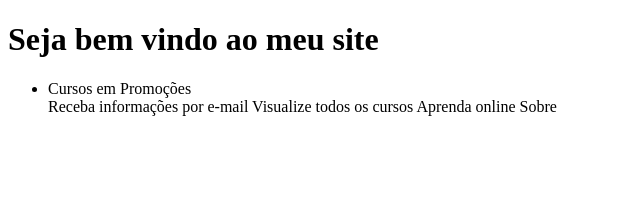
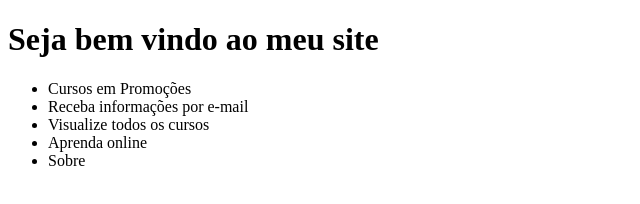
Before and after one commit to Gucabralll/Gucabralll.github.io, a plain HTML site: page index.html in a window 1280 px wide. Shown: the whole page, without its empty margins (0-640 px from the left). Drawn offline with Linux system fonts and the light colour scheme.

Commit message:
Update index.html

```diff
--- a/index.html
+++ b/index.html
@@ -2,16 +2,16 @@
 <html>
     <head>
         <title> Meu site legal </title>
-   <meta charset="utf-8">
+        <meta charset="utf-8">
     </head>
 <body>
     <h1>Seja bem vindo ao meu site</h1>
-<ul>
-    <li> Cursos em Promoções</li>
-</li>Receba informações por e-mail</li>
-</li>Visualize todos os cursos</li>
-</li>Aprenda online</li>
-</li>Sobre</li>
-</ul>
+    <ul>
+        <li> Cursos em Promoções</li>
+        <li>Receba informações por e-mail</li>
+        <li>Visualize todos os cursos</li>
+        <li>Aprenda online</li>
+        <li>Sobre</li>
+    </ul>
 </body>
     </html>
```
